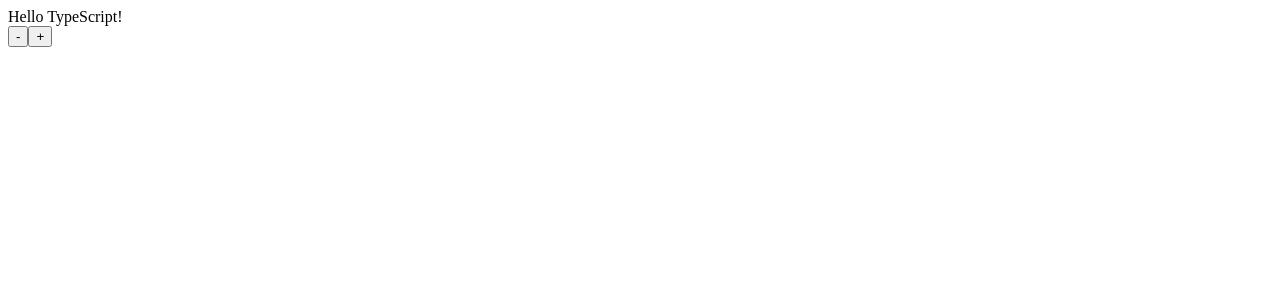
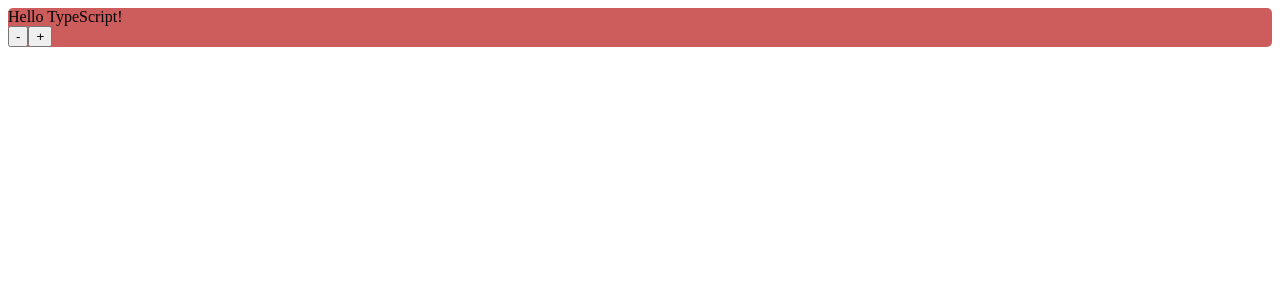
Before and after one commit to ChrisVbot/front-end-setup, a React app: page / in a window 1280 px wide. Shown: the top 300 px of the page. Built offline with nearby package versions, Linux system fonts and the light colour scheme.

Commit message:
added readme and tslint config

```diff
--- a/src/components/Clicker.tsx
+++ b/src/components/Clicker.tsx
@@ -1,7 +1,9 @@
 import * as React from "react";
 
-type Props = { onClick(e: React.MouseEvent<HTMLElement>): void };
+interface IProps {
+  onClick(e: React.MouseEvent<HTMLElement>): void;
+}
 
-const Clicker: React.SFC<Props> = ({ onClick: handleClick, children }) => (
+const Clicker: React.SFC<IProps> = ({ onClick: handleClick, children }) => (
   <button onClick={handleClick}>{children}</button>
 );
--- a/src/components/Counter.tsx
+++ b/src/components/Counter.tsx
@@ -1,5 +1,6 @@
 import * as React from "react";
 
+// tslint:disable-next-line:interface-name
 export interface SFCCounterProps {
   label: string;
   count: number;
--- a/src/components/Hello2.tsx
+++ b/src/components/Hello2.tsx
@@ -1,4 +1,5 @@
 import * as React from "react";
+import * as styles from "./hello.scss";
 
 export interface Props {
   name: string;
@@ -18,7 +19,7 @@
   }
 
   return (
-    <div className="hello">
+    <div className={styles.firstTitle}>
       <div className="greeting">
         Hello {name + getExclamationMarks(enthusiasmLevel)}
       </div>
```
Also changed, not shown: package.json (+6 -4 lines), src/components/Hello.tsx (+7 -6 lines), tslint.json (added, +7 -0 lines), 2 other files (tests, documents, lock files or other folders).
